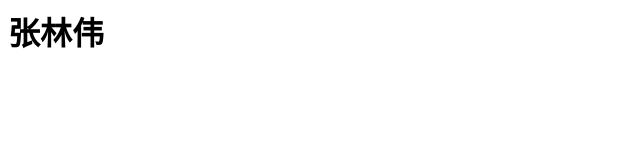
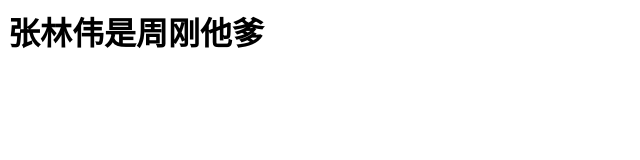
Before and after one commit to zhanglinwei97/zhanglinwei, a plain HTML site: page index.html in a window 1280 px wide. Shown: the whole page, without its empty margins (0-640 px from the left). Drawn offline with Linux system fonts and the light colour scheme.

Commit message:
Update index.html

```diff
--- a/index.html
+++ b/index.html
@@ -1 +1 @@
-<h1>张林伟</h1>
+<h1>张林伟是周刚他爹</h1>
```
